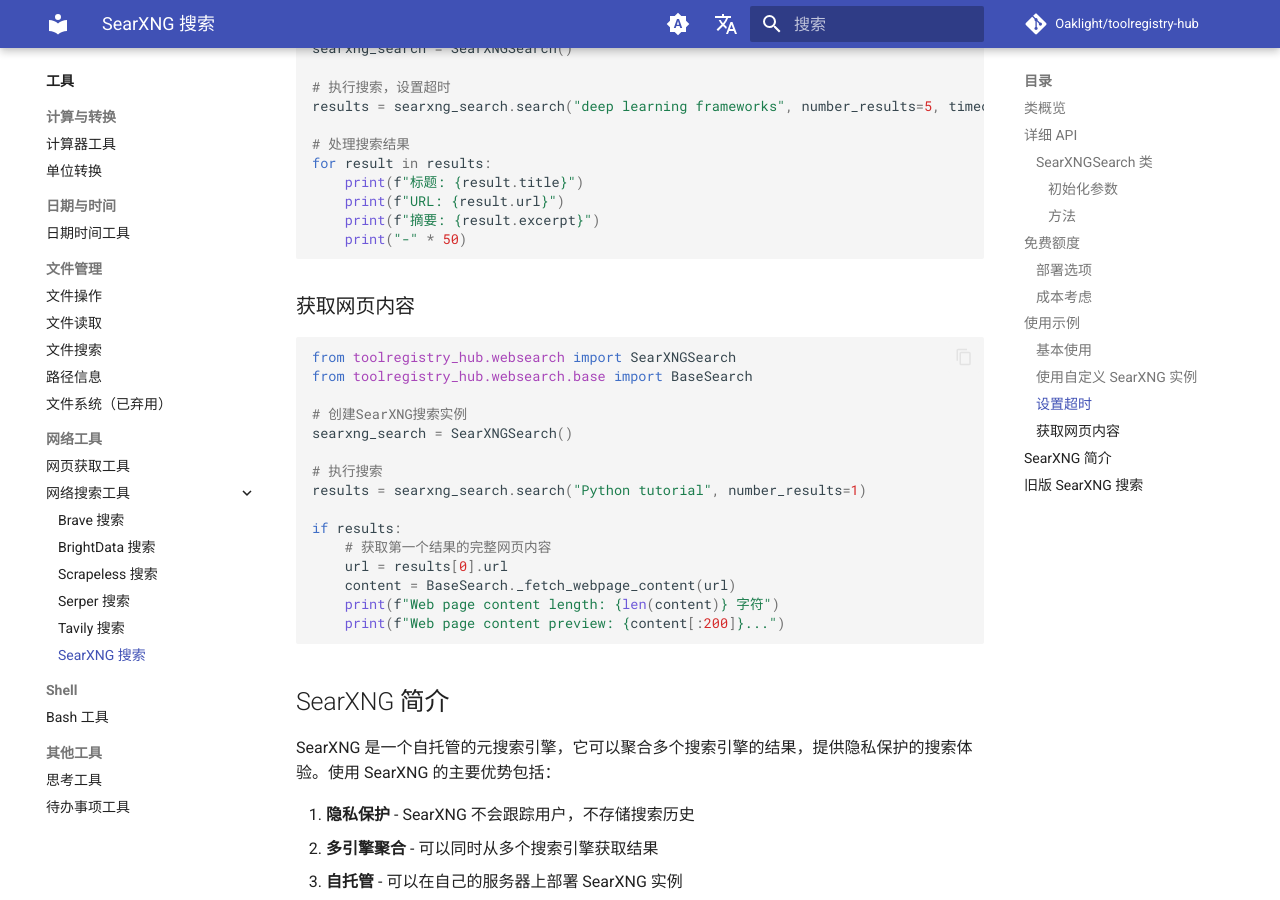
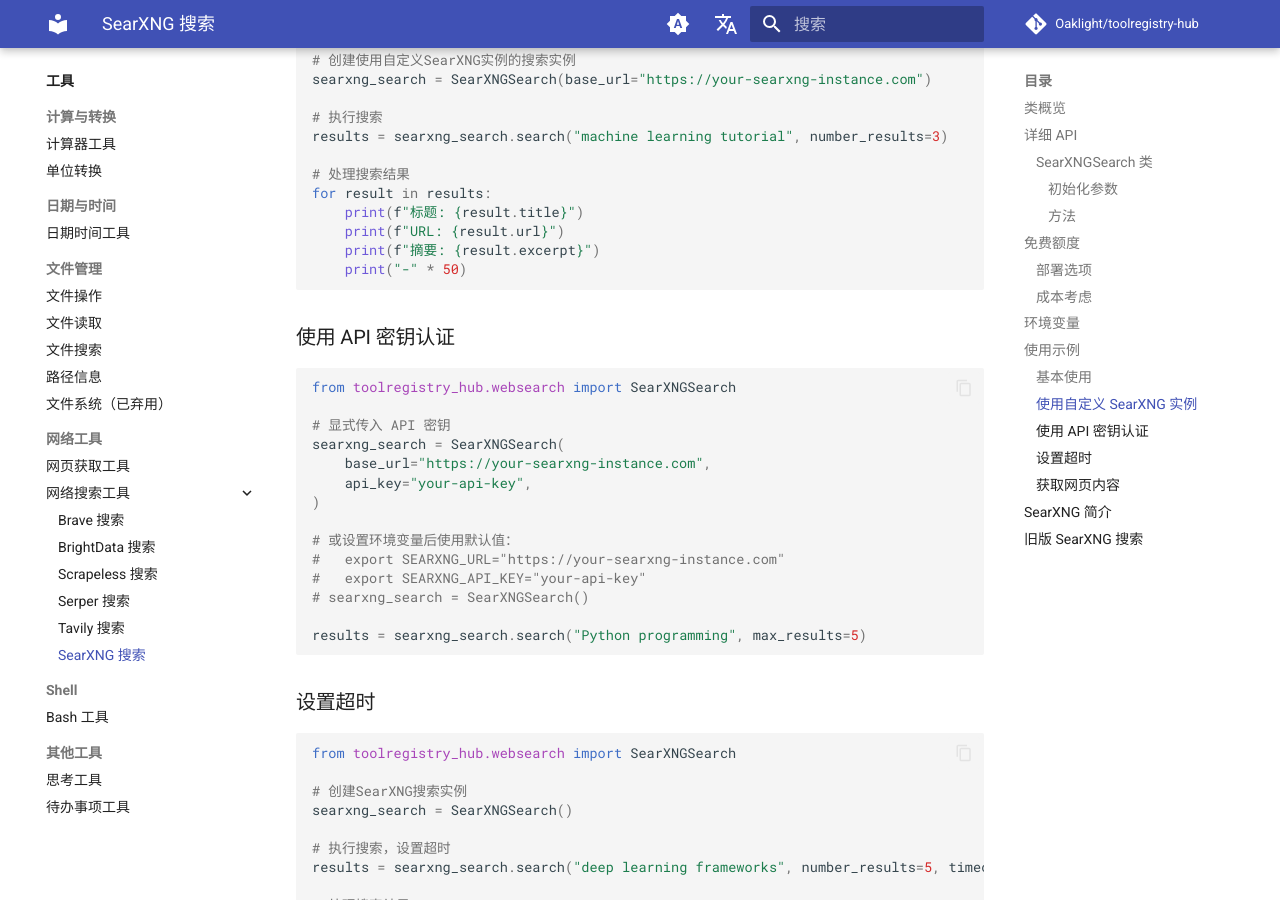
Before and after one commit to Oaklight/toolregistry-hub, an MkDocs documentation site: the page built from docs/tools/websearch/searxng.md, in a window 1280 px wide and 900 px high, scrolled down 2516 px. Built offline with MkDocs 1.6.1 and Material for MkDocs 9.7.7, drawn with Linux system fonts in a browser that asks for light colours; comment, search, counter and statistics services are not loaded; some of the changed text lies outside the part shown.

Commit message:
docs: add SearXNG API key authentication documentation

````diff
--- a/docs/tools/websearch/searxng.md
+++ b/docs/tools/websearch/searxng.md
@@ -14,7 +14,8 @@
 
 #### 初始化参数
 
-- `base_url: Optional[str] = None` - SearXNG 实例的基础 URL，默认使用内置实例
+- `base_url: Optional[str] = None` - SearXNG 实例的基础 URL，默认使用 `SEARXNG_URL` 环境变量
+- `api_key: Optional[str] = None` - 可选的 API 密钥，用于需要保护 JSON API 的实例，默认使用 `SEARXNG_API_KEY` 环境变量
 
 #### 方法
 
@@ -48,6 +49,15 @@
 
 !!! note "免费使用政策"
     SearXNG 是开源且免费使用的。自托管提供无限使用，无 API 限制。
+
+## 环境变量
+
+| 变量 | 必填 | 说明 |
+|---|---|---|
+| `SEARXNG_URL` | 是 | SearXNG 实例的基础 URL（例如 `https://search.example.com`） |
+| `SEARXNG_API_KEY` | 否 | 用于通过 `X-API-Key` 请求头保护 JSON API 的实例密钥 |
+
+设置 `SEARXNG_API_KEY` 后，所有请求将自动附带 `X-API-Key` 请求头。适用于使用 SearXNG limiter 限制 JSON API 仅允许授权客户端访问的自托管实例。
 
 ## 使用示例
 
@@ -87,6 +97,25 @@
     print(f"URL: {result.url}")
     print(f"摘要: {result.excerpt}")
     print("-" * 50)
+```
+
+### 使用 API 密钥认证
+
+```python
+from toolregistry_hub.websearch import SearXNGSearch
+
+# 显式传入 API 密钥
+searxng_search = SearXNGSearch(
+    base_url="https://your-searxng-instance.com",
+    api_key="your-api-key",
+)
+
+# 或设置环境变量后使用默认值：
+#   export SEARXNG_URL="https://your-searxng-instance.com"
+#   export SEARXNG_API_KEY="your-api-key"
+# searxng_search = SearXNGSearch()
+
+results = searxng_search.search("Python programming", max_results=5)
 ```
 
 ### 设置超时
````
